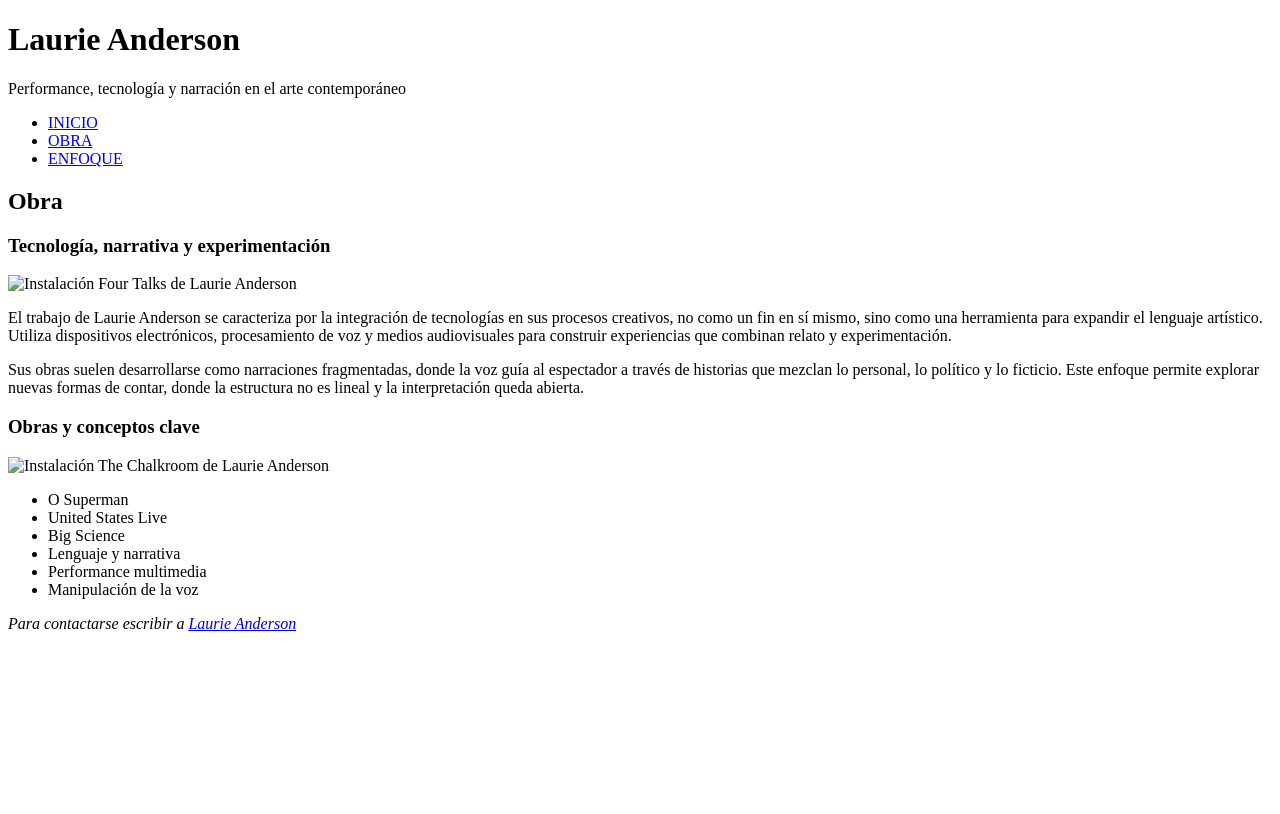
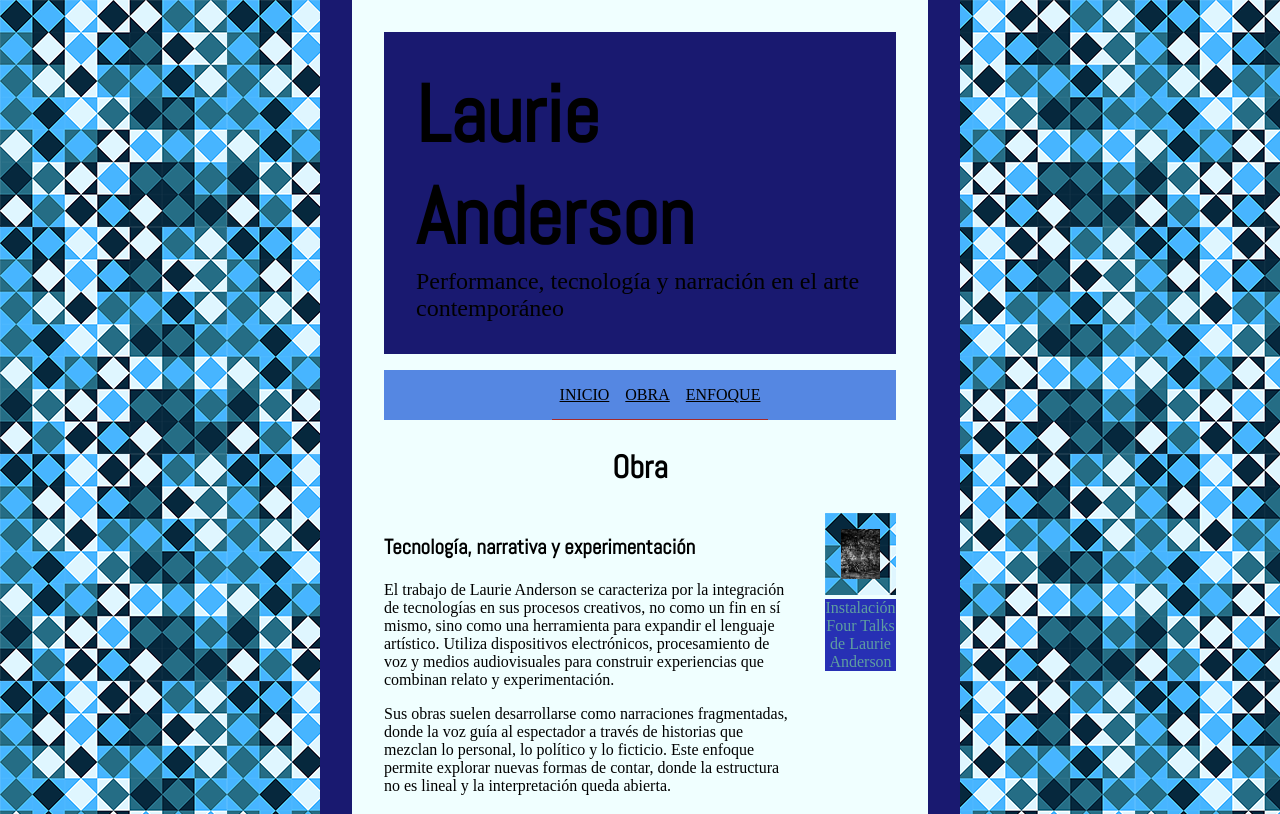
Before and after one commit to sofia-sz/IG20261ERPARCIAL, a plain HTML site: page obra.html in a window 1280 px wide. Shown: the top 814 px of the page. Drawn offline with Linux system fonts and the light colour scheme; a web font is replaced by a local one.

Commit message:
Estilos + Ajustes de las páginas
Desarrollé la hoja de estilos estilos.css y fui adaptando los html en la medida en que lo necesitaba.

```diff
--- a/css/estilos.css
+++ b/css/estilos.css
@@ -0,0 +1,175 @@
+* { box-sizing: border-box; }
+
+body {
+    width: 100%;
+    max-width: 960 px;
+    padding: 0;
+    border: 0;
+    margin: 0;
+    background-image: url("../img/fondo.png");
+    background-repeat: repeat;
+    display: flex;
+    justify-content: center;
+
+}
+
+#caja {
+    width: 50%;
+    padding: 2rem;
+    border-right: 2rem solid;
+    border-left: 2rem solid;
+    background-color: azure;
+    border-color: midnightblue;
+}
+
+header {
+    width: 100%;
+    padding: 2rem;
+    background-color:midnightblue;
+    display: flex;
+    flex-direction: column;
+    align-items: center;
+}
+
+h1 {
+    padding: 0;
+    border: 0;
+    margin: 0;
+    font-size: 5rem;
+}
+
+h2 {
+    font-size: 2rem;
+}
+
+header p {
+    padding: 0;
+    border: 0;
+    margin: 0;
+    font-size: 1.5rem;
+}
+
+nav ul {
+    list-style-type: none;
+    display: flex;
+    justify-content: center;
+    background-color:rgb(85, 135, 226);
+}
+
+nav li {
+    padding-top: 1rem;
+    padding-bottom: 1rem;
+    border-color:aqua;
+    background-color: brown;
+}
+
+nav a {
+    padding-top: 1rem;
+    padding-bottom: 1rem;
+    padding-left: 0.5rem;
+    padding-right: 0.5rem;
+
+    margin: 0;
+}
+
+nav a:link {
+    color:black;
+    background-color: rgb(85, 135, 226);
+}
+
+nav a:visited {
+    color:black;
+    background-color: rgb(71, 118, 204);
+}
+
+nav a:hover {
+    color:white;
+    background-color: rgb(71, 118, 204);
+}
+
+nav a:active {
+    color:rgb(68, 68, 68);
+    background-color: rgb(39, 76, 145);
+}
+
+footer a:link {
+    color:rgb(111, 104, 131);
+}
+
+footer a:visited {
+    color:black;
+}
+
+footer a:hover {
+    color:white;
+}
+
+footer a:active {
+    color:rgb(68, 68, 68);
+}
+
+blockquote {
+    text-align: right;
+    font-size: 1.5rem;
+}
+
+h3 {
+    font-size: 1.3rem;
+}
+
+h1, h2, h3 {
+    font-family: Abel;
+}
+
+h2 {
+    text-align: center;
+}
+
+iframe {
+    padding: 1rem;
+    background-image: url("../img/fondo.png");
+}
+
+img {
+    max-width: 100%;
+    padding: 1rem;
+    background-image: url("../img/fondo.png");
+}
+
+#video {
+    display: flex;
+    justify-content: center;
+}
+
+.artcimg {
+    margin-bottom: 2rem;
+    display: flex;
+    justify-content:baseline;
+
+}
+
+#img1 {
+    margin-left: 2rem;
+}
+
+#img2 {
+    margin-right: 2rem;
+}
+
+.imagen {
+    max-width: 100%;
+}
+
+.pie {
+    margin-top:0;
+    text-align: center;
+    color: cadetblue;
+    background-color: rgb(39, 48, 180);
+}
+
+footer {
+    margin-top: 2rem;
+    display: flex;
+    justify-content: center;
+    background-color: midnightblue;
+}
--- a/obra.html
+++ b/obra.html
@@ -9,6 +9,7 @@
         <title>Obra - Laurie Anderson</title>
     </head>
     <body>
+        <div id="caja">
             <header>
                 <h1>Laurie Anderson</h1>
                 <p>Performance, tecnología y narración en el arte contemporáneo</p>
@@ -23,19 +24,28 @@
             <main>
                 <section>
                     <h2>Obra</h2>
-                <article>
+                    <article class="artcimg">
+                        <div>
                         <h3>Tecnología, narrativa y experimentación</h3>
-                    <img src="./img/anderson-3" alt="Instalación Four Talks de Laurie Anderson">
                         <p>
                             El trabajo de Laurie Anderson se caracteriza por la integración de tecnologías en sus procesos creativos, no como un fin en sí mismo, sino como una herramienta para expandir el lenguaje artístico. Utiliza dispositivos electrónicos, procesamiento de voz y medios audiovisuales para construir experiencias que combinan relato y experimentación.
                         </p>
                         <p>
                             Sus obras suelen desarrollarse como narraciones fragmentadas, donde la voz guía al espectador a través de historias que mezclan lo personal, lo político y lo ficticio. Este enfoque permite explorar nuevas formas de contar, donde la estructura no es lineal y la interpretación queda abierta.
                         </p>
+                        </div>
+                        <div class="imagen" id="img1">
+                        <img src="./img/anderson-3.jpg" alt="Instalación Four Talks de Laurie Anderson">
+                        <p class="pie">Instalación Four Talks de Laurie Anderson</p>
+                        </div>
                     </article>
-                <article>
+                    <article class="artcimg">
+                        <div class="imagen" id="img2">
+                        <img src="./img/anderson-4.jpg" alt="Instalación The Chalkroom de Laurie Anderson">
+                        <p class="pie">Instalación The Chalkroom de Laurie Anderson</p>
+                        </div>
+                        <div>
                         <h3>Obras y conceptos clave</h3>
-                    <img src="./img/anderson-4" alt="Instalación The Chalkroom de Laurie Anderson">
                         <ul>
                             <li>O Superman</li>
                             <li>United States Live</li>
@@ -44,6 +54,7 @@
                             <li>Performance multimedia</li>
                             <li>Manipulación de la voz</li>
                         </ul>
+                        </div>
                     </article>
                 </section>
                 <footer>
@@ -52,5 +63,6 @@
                     </address>
                 </footer>
             </main>
+        </div>
     </body>
 </html>
```
Also changed, not shown: enfoque.html (+5 -3 lines), index.html (+5 -3 lines). Lines whose indentation alone changed are shown as unchanged.
